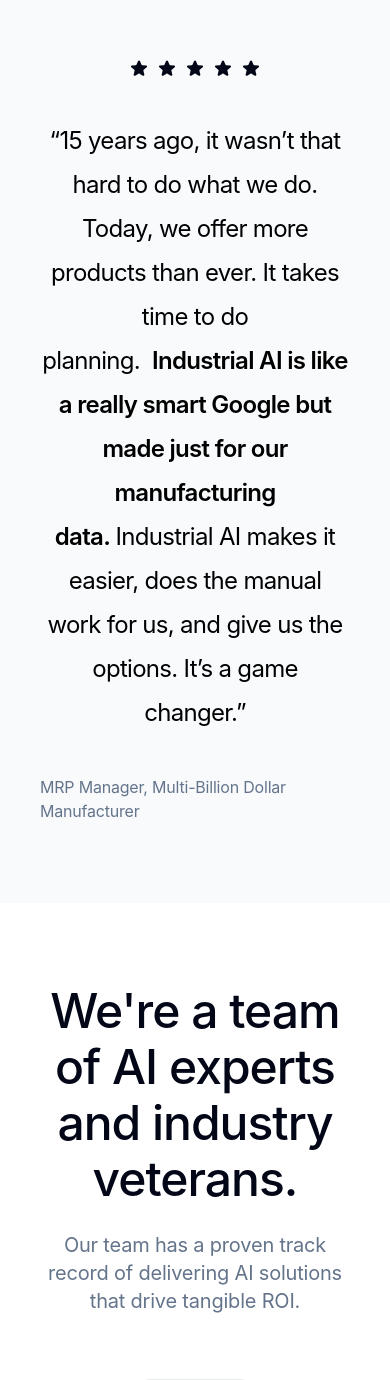
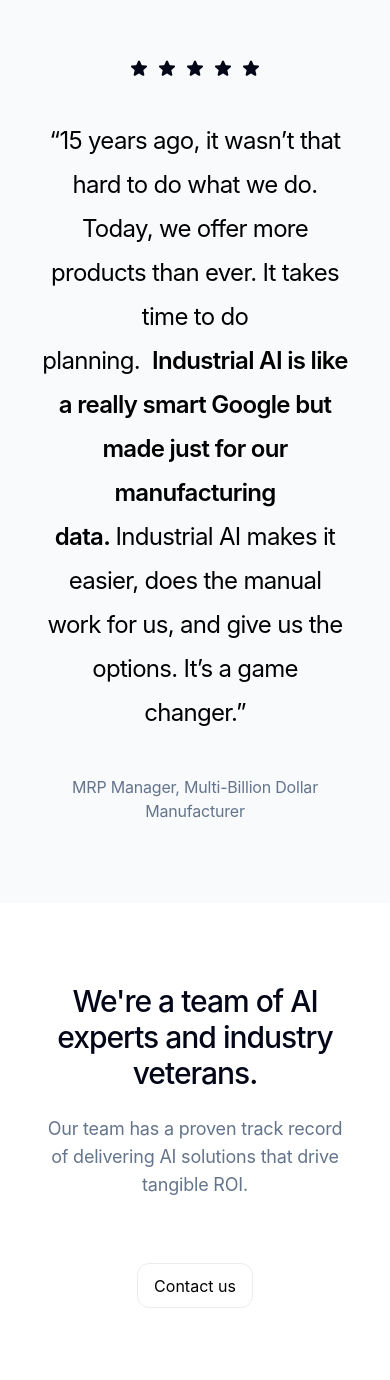
Before and after one commit to RamitVishwakarma/IndustrialAI-Landing, a Next.js app: page / in a window 390 px wide. Shown: the part 7808-9188 px from the top of the page. Built offline with nearby package versions, Linux system fonts and the light colour scheme.

Commit message:
Made text size responsive

```diff
--- a/src/components/SectionEight/SectionEight.tsx
+++ b/src/components/SectionEight/SectionEight.tsx
@@ -12,7 +12,7 @@
             <div className="px-1 text-red-800 font-medium">Security</div>
           </div>
           <div className="flex flex-col gap-10 z-10">
-            <div className="text-slate-950 font-medium  max-w-[49.5rem] tracking-[-0.0625rem] leading-[3.5rem] text-5xl">
+            <div className="text-slate-950 font-medium  max-w-[49.5rem] tracking-[-0.0625rem] lg:leading-[3.5rem] lg:text-5xl md:text-4xl text-3xl">
               Enterprise-grade security, privacy, and deployment.
             </div>
             <div className="text-slate-500 text-xl max-w-[36.75rem] -tracking-[0.0125rem] leading-7 max-md:mx-auto max-md:text-center">
--- a/src/components/SectionNine/SectionNine.tsx
+++ b/src/components/SectionNine/SectionNine.tsx
@@ -5,7 +5,7 @@
 const SectionNine = () => {
   return (
     <>
-      <div className="py-20 text-slate-950 text-center font-medium text-5xl tracking-[-0.0625rem] leading-[3.5rem]">
+      <div className="py-20 text-slate-950 text-center font-medium lg:text-5xl md:text-4xl text-3xl tracking-[-0.0625rem] lg:leading-[3.5rem]">
         Frequently asked question
       </div>
       <div className="py-20 flex flex-col gap-3 items-center">
--- a/src/components/SectionSeven/SectionSeven.tsx
+++ b/src/components/SectionSeven/SectionSeven.tsx
@@ -7,10 +7,10 @@
     <>
       <div className="pt-20">
         <div className="flex flex-col items-center text-center gap-6">
-          <div className="text-slate-950 max-w-[49.5rem] text-5xl font-medium leading-[3.5rem] tracking-[-0.0625rem]">
+          <div className="text-slate-950 max-w-[49.5rem] lg:text-5xl md:text-4xl text-3xl font-medium lg:leading-[3.5rem] tracking-[-0.0625rem]">
             We&apos;re a team of AI experts and industry veterans.
           </div>
-          <div className="text-slate-500 max-w-[36.75rem] text-xl tracking-[-0.0125rem] leading-7">
+          <div className="text-slate-500 max-w-[36.75rem] lg:text-xl text-lg tracking-[-0.0125rem] leading-7">
             Our team has a proven track record of delivering AI solutions that
             drive tangible ROI.
           </div>
--- a/src/components/SectionSix/SectionSix.tsx
+++ b/src/components/SectionSix/SectionSix.tsx
@@ -4,7 +4,7 @@
 const SectionSix = () => {
   return (
     <>
-      <div className="flex flex-col items-center gap-10 py-20 bg-slate-50">
+      <div className="flex flex-col items-center gap-10 py-20 bg-slate-50 max-md:text-center">
         <div className="flex gap-2">
           <Star />
           <Star />
```
